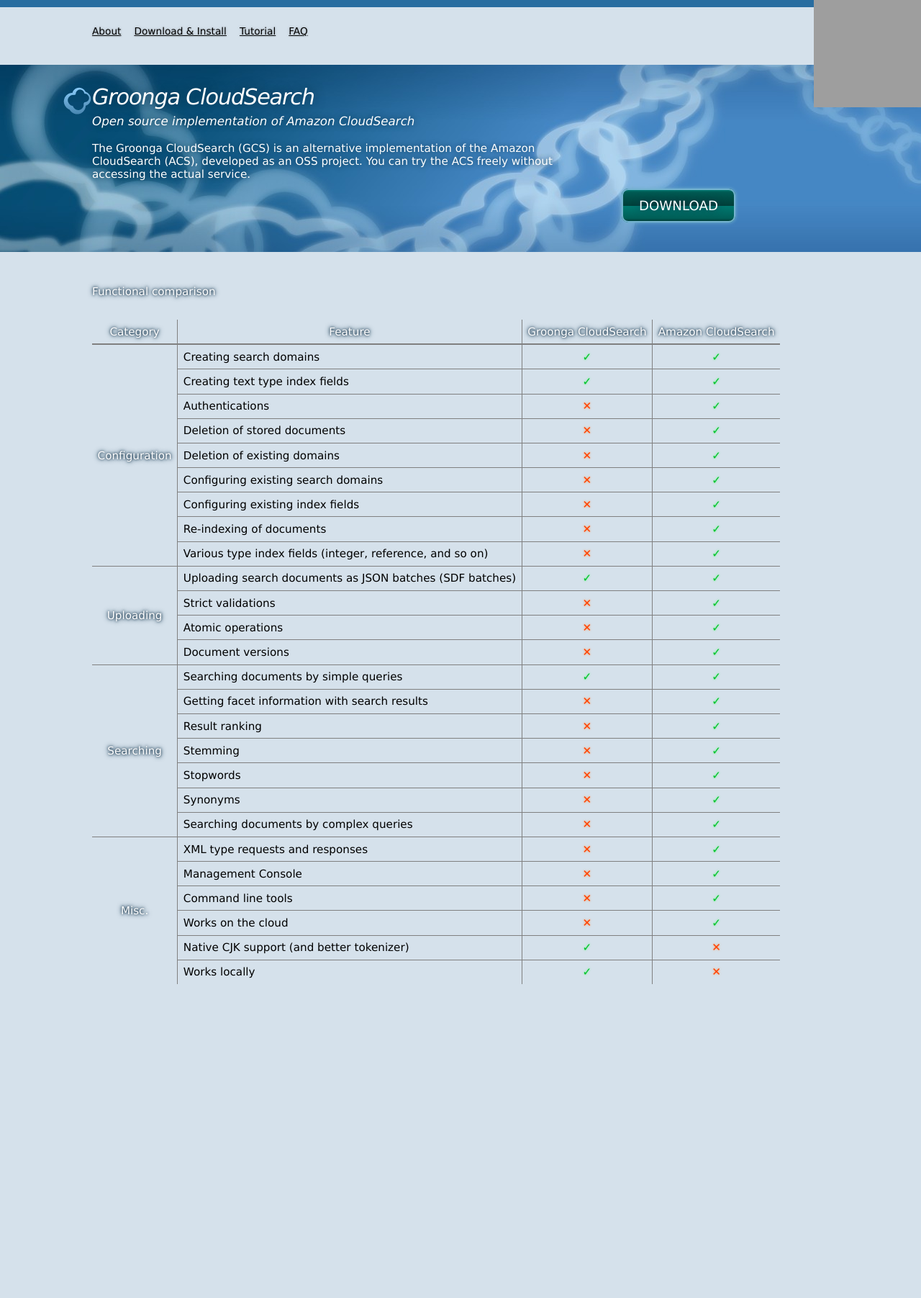
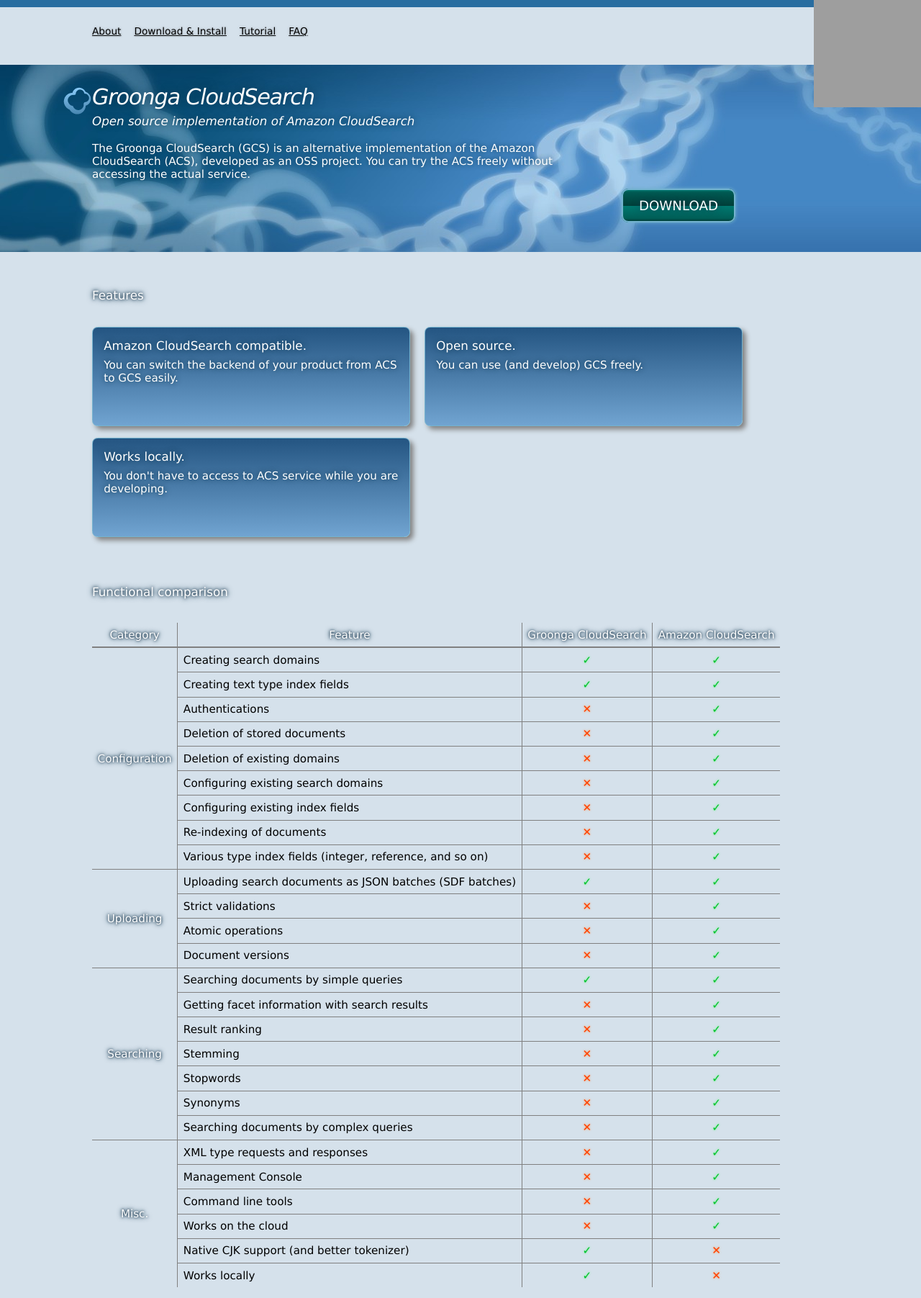
Before and after one commit to groonga/gcs.groonga.org, a Jekyll site: the page built from index.md, in a window 1280 px wide. Shown: the whole page at 72% size. Built offline with Jekyll 4.4.1, drawn with Linux system fonts in a browser that asks for light colours; before the commit the page ends 1382 px from its top, so only the background shows below that; grey boxes are pictures that could not be loaded.

Commit message:
Add "Features" section

```diff
--- a/index.md
+++ b/index.md
@@ -11,6 +11,34 @@
      You can try the ACS freely without accessing the actual service.</p>
   <p id="download"><a href="./install.html">Download</a></p>
 </section>
+
+
+<section id="features">
+  <h2>Features</h2>
+
+  <section id="features-acs-compatible">
+    <h3>Amazon CloudSearch compatible.</h3>
+    <p>You can switch the backend of your product from ACS to GCS easily.</p>
+  </section>
+
+  <section id="features-oss">
+    <h3>Open source.</h3>
+    <p>You can use (and develop) GCS freely.</p>
+  </section>
+
+<!--
+  <section id="features-cjk">
+    <h3>Native CJK support.</h3>
+    <p>GCS includes powerful tokenizer for CJK texts.</p>
+  </section>
+-->
+
+  <section id="features-local">
+    <h3>Works locally.</h3>
+    <p>You don't have to access to ACS service while you are developing.</p>
+  </section>
+</section>
+
 
 ## Functional comparison
 
--- a/stylesheets/screen/base.css
+++ b/stylesheets/screen/base.css
@@ -17,7 +17,7 @@
 }
 
 h2 {
-  font-size: 100%;
+  font-size: 110%;
 }
 
 h1, h2, h3, h4, h5 {
--- a/stylesheets/screen/home.css
+++ b/stylesheets/screen/home.css
@@ -103,3 +103,42 @@
 nav {
   top: 35px;
 }
+
+#features section {
+  /* generated by http://www.colorzilla.com/gradient-editor/ */
+  background: rgb(36,85,130); /* Old browsers */
+background: -moz-linear-gradient(top, rgba(36,85,130,1) 0%, rgba(113,164,209,1) 100%); /* FF3.6+ */
+background: -webkit-gradient(linear, left top, left bottom, color-stop(0%,rgba(36,85,130,1)), color-stop(100%,rgba(113,164,209,1))); /* Chrome,Safari4+ */
+background: -webkit-linear-gradient(top, rgba(36,85,130,1) 0%,rgba(113,164,209,1) 100%); /* Chrome10+,Safari5.1+ */
+background: -o-linear-gradient(top, rgba(36,85,130,1) 0%,rgba(113,164,209,1) 100%); /* Opera 11.10+ */
+background: -ms-linear-gradient(top, rgba(36,85,130,1) 0%,rgba(113,164,209,1) 100%); /* IE10+ */
+background: linear-gradient(top, rgba(36,85,130,1) 0%,rgba(113,164,209,1) 100%); /* W3C */
+filter: progid:DXImageTransform.Microsoft.gradient( startColorstr='#245582', endColorstr='#71a4d1',GradientType=0 ); /* IE6-9 */
+
+  border: 1px solid #74B3CF;
+  -moz-border-radius: 0.5em;
+  -webkit-border-radius: 0.5em;
+  border-radius: 0.5em;
+  -moz-box-shadow: gray 0.3em 0.3em 0.5em;
+  -webkit-box-shadow: gray 0.3em 0.3em 0.5em;
+  box-shadow: gray 0.3em 0.3em 0.5em;
+  color: white;
+  display: inline-table;
+  height: 7em;
+  margin: 0 1em 1em 0;
+  padding: 1em;
+  text-shadow: #0A344C 0 0 0.5em;
+  width: 40%;
+}
+
+#features section h3 {
+  font-size: 110%;
+  margin: 0 0 0.5em;
+  padding: 0;
+  text-shadow: #0A344C 0 0 0.5em;
+}
+
+#features section p {
+  margin: 0;
+  padding: 0;
+}
```
